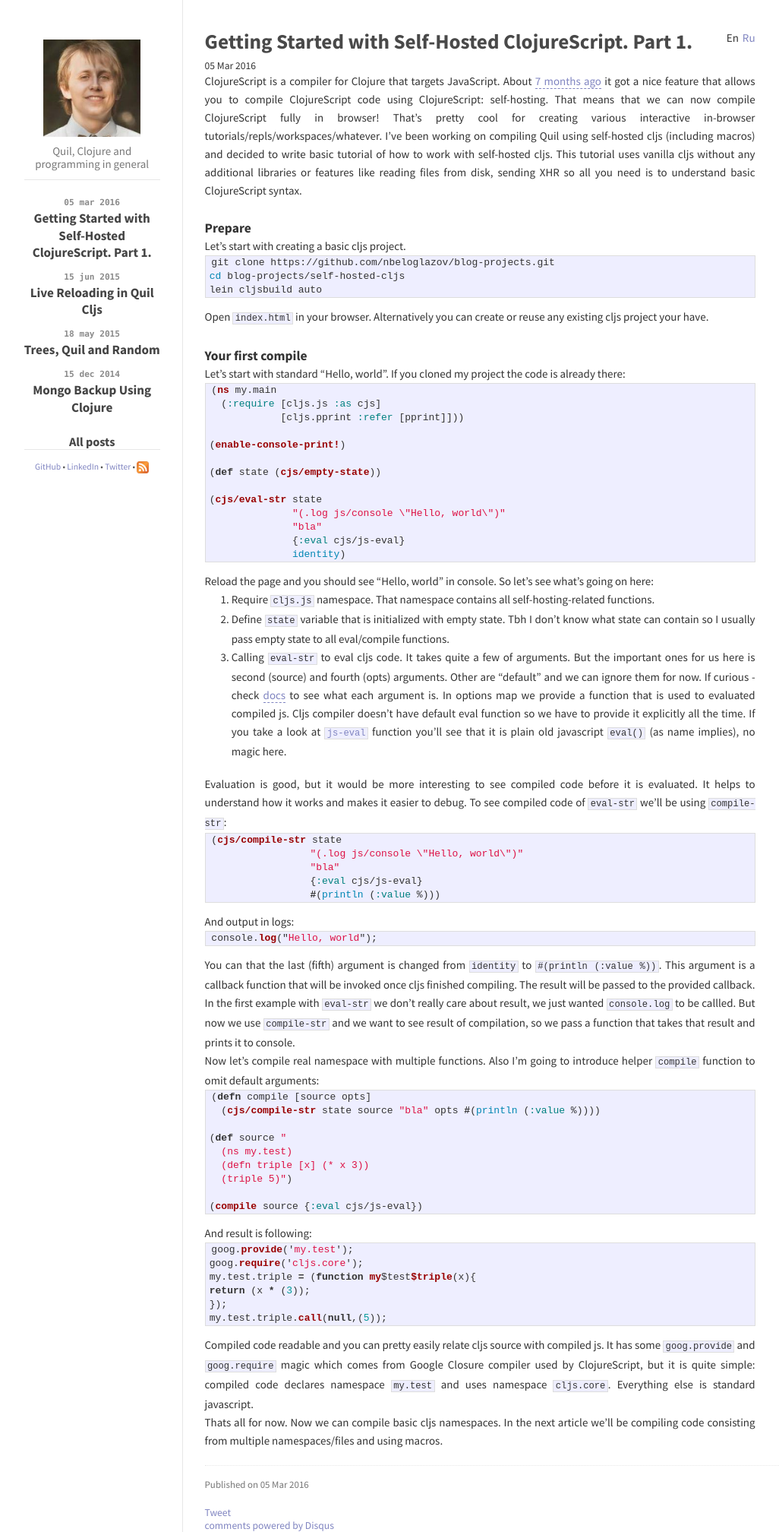
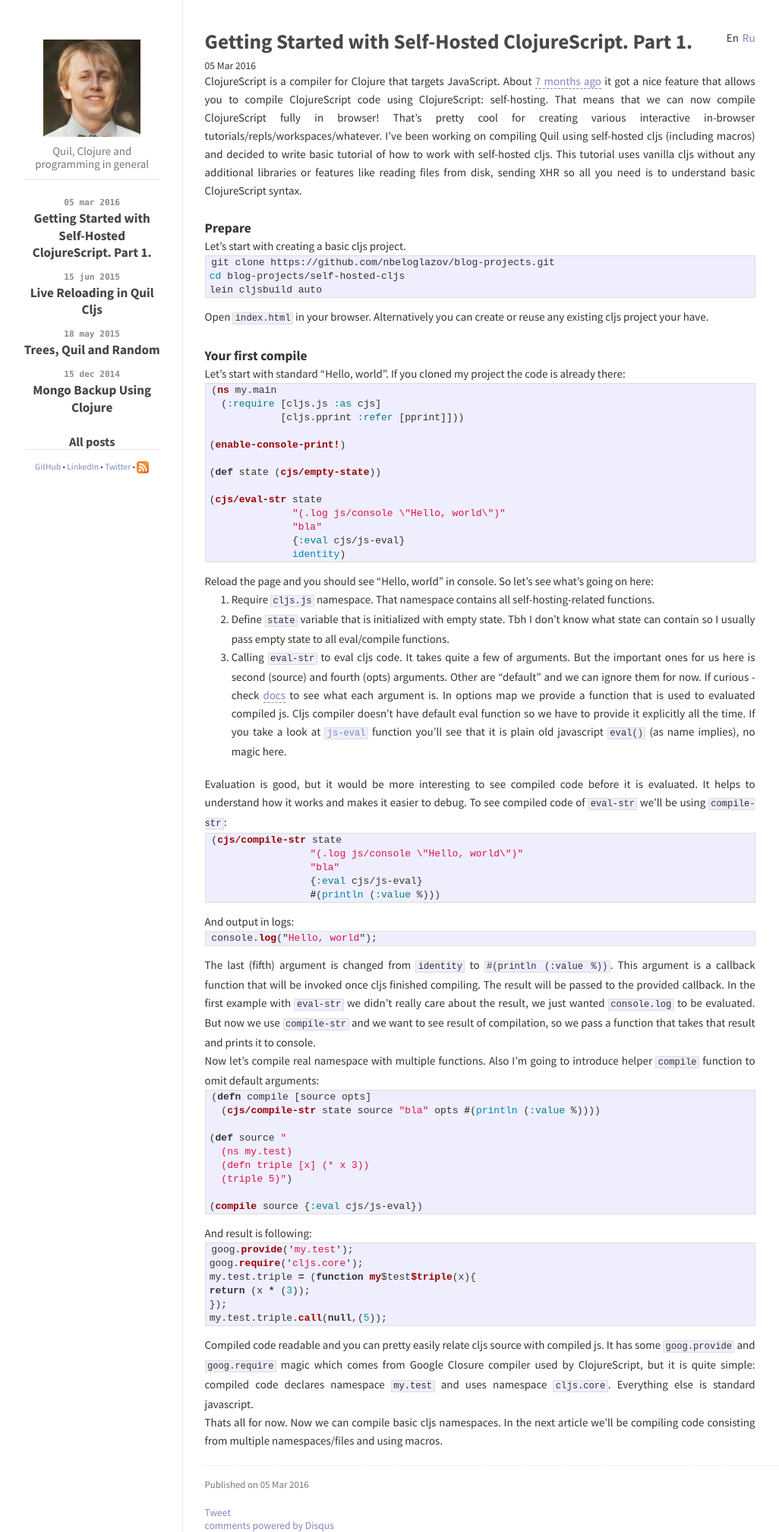
Before and after one commit to nbeloglazov/nbeloglazov.github.io, a Jekyll site: the page built from _posts/2016-03-05-getting-started-with-self-hosted-cljs-part-1.md, in a window 1280 px wide. Shown: the whole page at 76% size, without its empty margins (118-1144 px from the left). Built offline with Jekyll 4.4.1, drawn with Linux system fonts in a browser that asks for light colours; Markdown is read by kramdown in place of the engine named in the settings; comment, search, counter and statistics services are not loaded.

Commit message:
Fix typo.

````diff
--- a/_posts/2016-03-05-getting-started-with-self-hosted-cljs-part-1.md
+++ b/_posts/2016-03-05-getting-started-with-self-hosted-cljs-part-1.md
@@ -57,7 +57,7 @@ And output in logs:
 console.log("Hello, world");
 ```
 
-You can that the last (fifth) argument is changed from `identity` to `#(println (:value %))`. This argument is a callback function that will be invoked once cljs finished compiling. The result will be passed to the provided callback. In the first example with `eval-str` we don't really care about result, we just wanted `console.log` to be callled. But now we use `compile-str` and we want to see result of compilation, so we pass a function that takes that result and prints it to console.
+The last (fifth) argument is changed from `identity` to `#(println (:value %))`. This argument is a callback function that will be invoked once cljs finished compiling. The result will be passed to the provided callback. In the first example with `eval-str` we didn't really care about the result, we just wanted `console.log` to be evaluated. But now we use `compile-str` and we want to see result of compilation, so we pass a function that takes that result and prints it to console.
 
 Now let's compile real namespace with multiple functions. Also I'm going to introduce helper `compile` function to omit default arguments:
 
````
